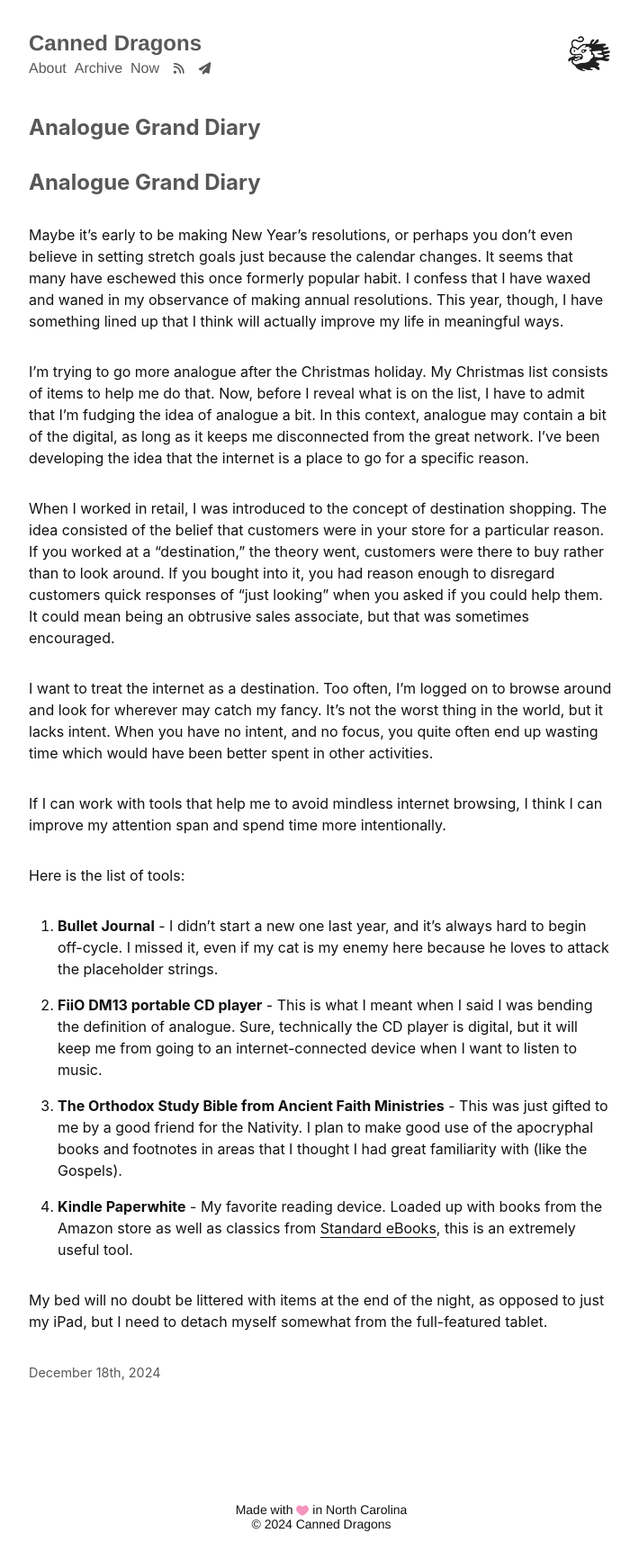
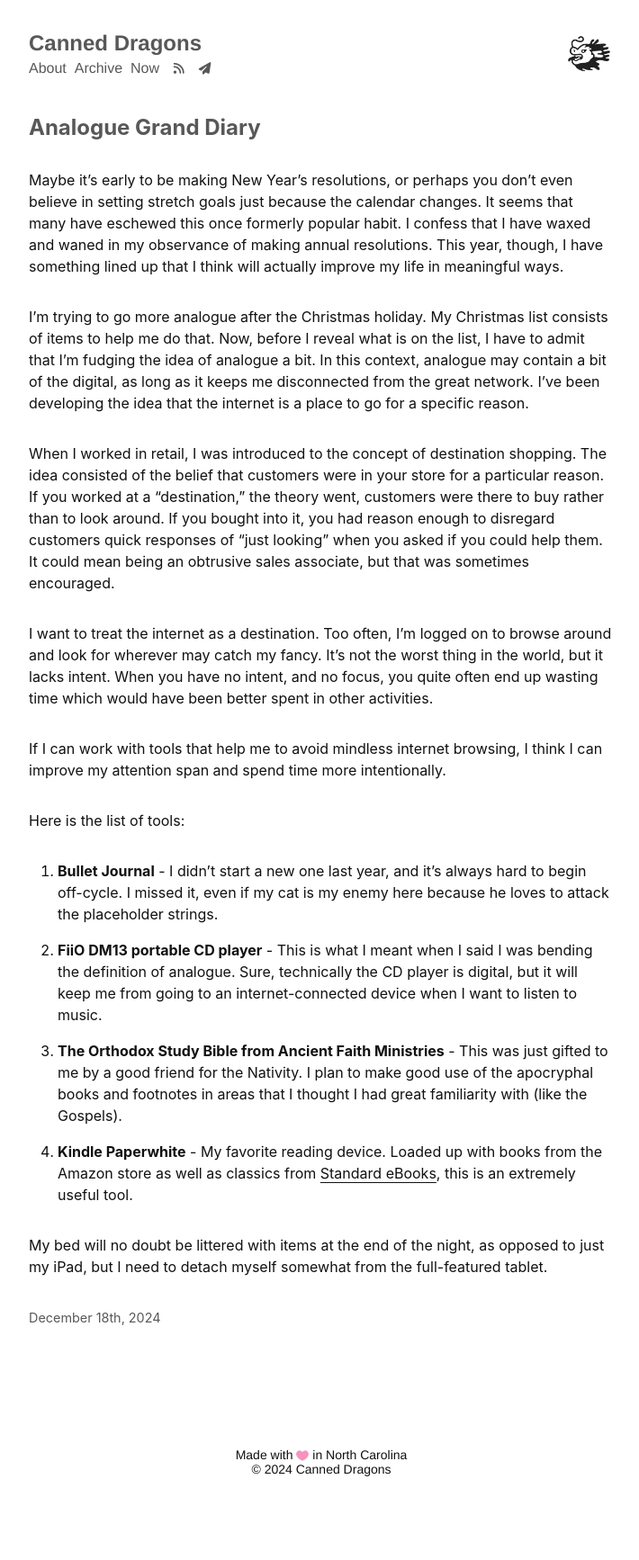
Before and after one commit to frostedechoes/canneddragons, a Jekyll site: the page built from _posts/2024-12-18-analogue-grand-diary.md, in a window 1280 px wide. Shown: the whole page at 90% size, without its empty margins (283-993 px from the left). Built offline with Jekyll 4.4.1, drawn with Linux system fonts in a browser that asks for light colours; nearby versions of some CDN libraries; after the commit the page ends 1673 px from its top, so only the background shows below that.

Commit message:
removed extra title

```diff
--- a/_posts/2024-12-18-analogue-grand-diary.md
+++ b/_posts/2024-12-18-analogue-grand-diary.md
@@ -4,8 +4,6 @@
 title: Analogue Grand Diary
 date: 2024-12-18
 ---
-
-# Analogue Grand Diary
 
 Maybe it's early to be making New Year's resolutions, or perhaps you don't even believe in setting stretch goals just because the calendar changes. It seems that many have eschewed this once formerly popular habit. I confess that I have waxed and waned in my observance of making annual resolutions. This year, though, I have something lined up that I think will actually improve my life in meaningful ways.
 
```
